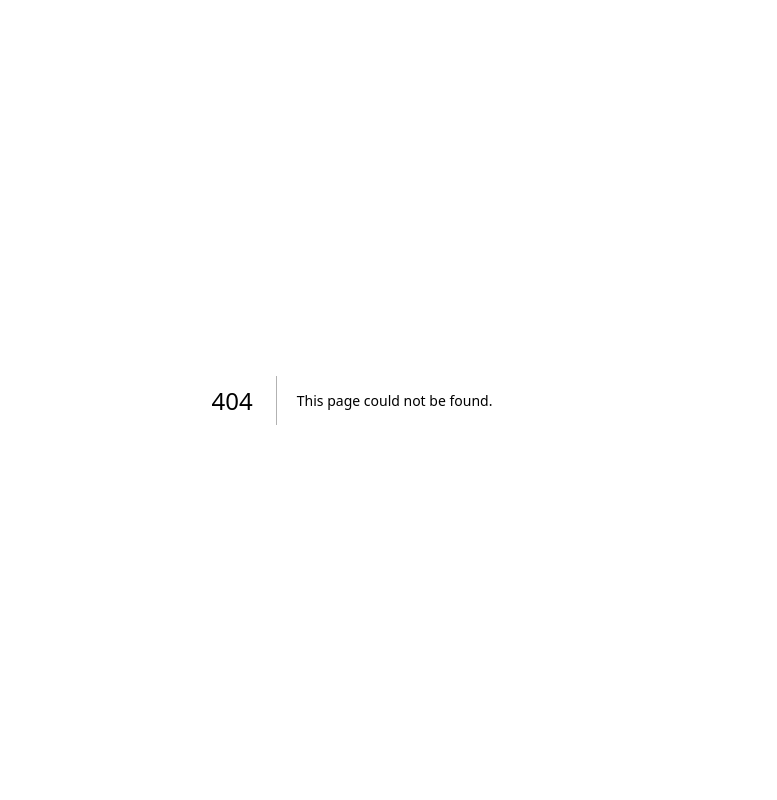
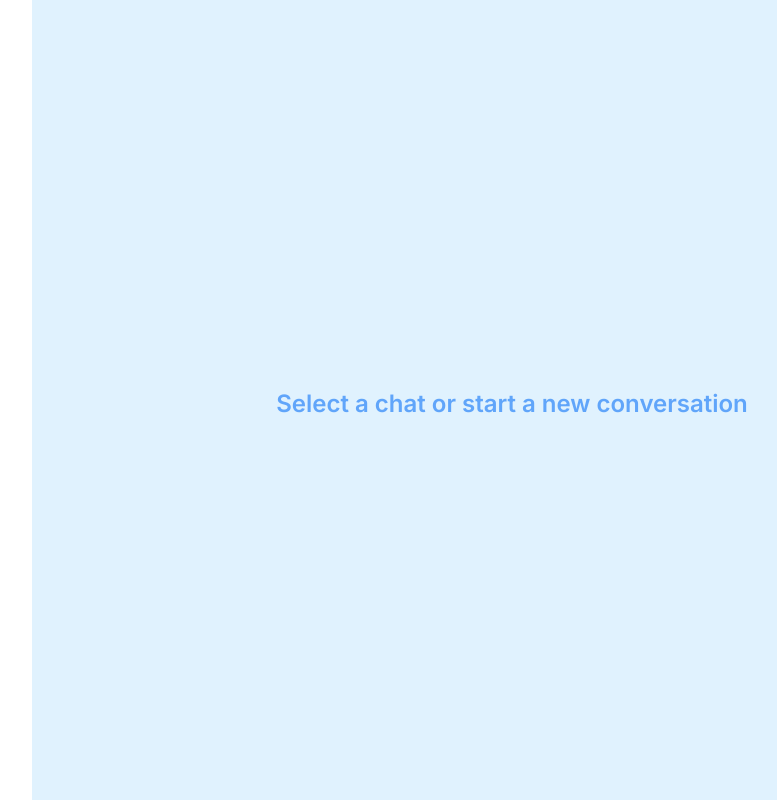
Before and after one commit to rajrupdasofficial/messenger_clone, a Next.js app: page /users in a window 1280 px wide. Before the commit this address had no page. Shown: the whole page, without its empty margins (288-1065 px from the left). Built offline with nearby package versions, Linux system fonts and the light colour scheme.

Commit message:
Users page
Users mainframe page

Signed-off-by: RajrupDasid <rajrupofficialid@protonmail.com>

```diff
--- /dev/null
+++ b/app/users/page.tsx
@@ -0,0 +1,14 @@
+"use client"
+
+import EmptyState from "../components/EmptyState";
+
+
+const Users = () => {
+    return (
+        <div className="hidden lg:block lg:pl-80 h-full">
+            <EmptyState/>
+        </div>
+    );
+};
+
+export default Users;
```
